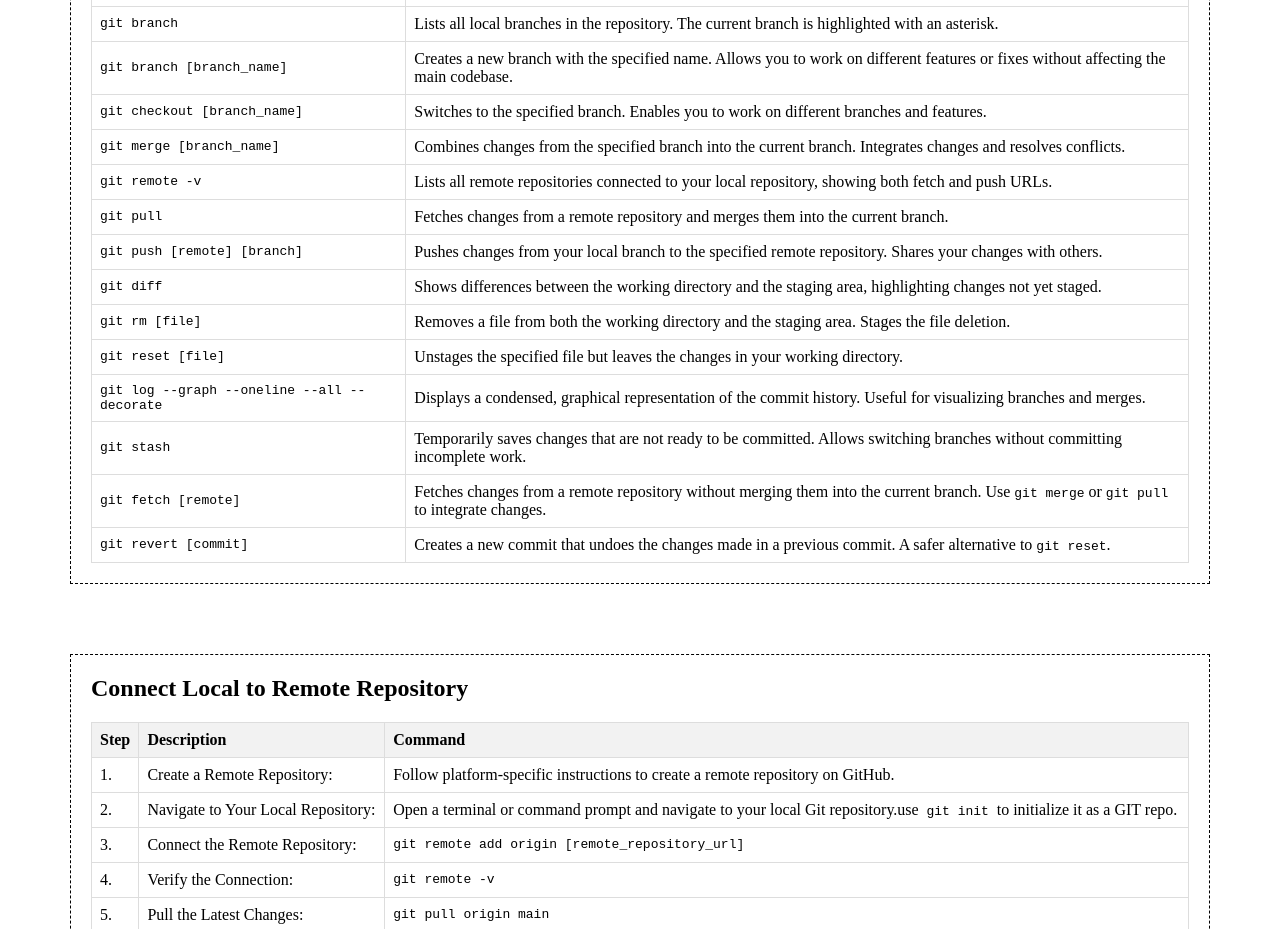
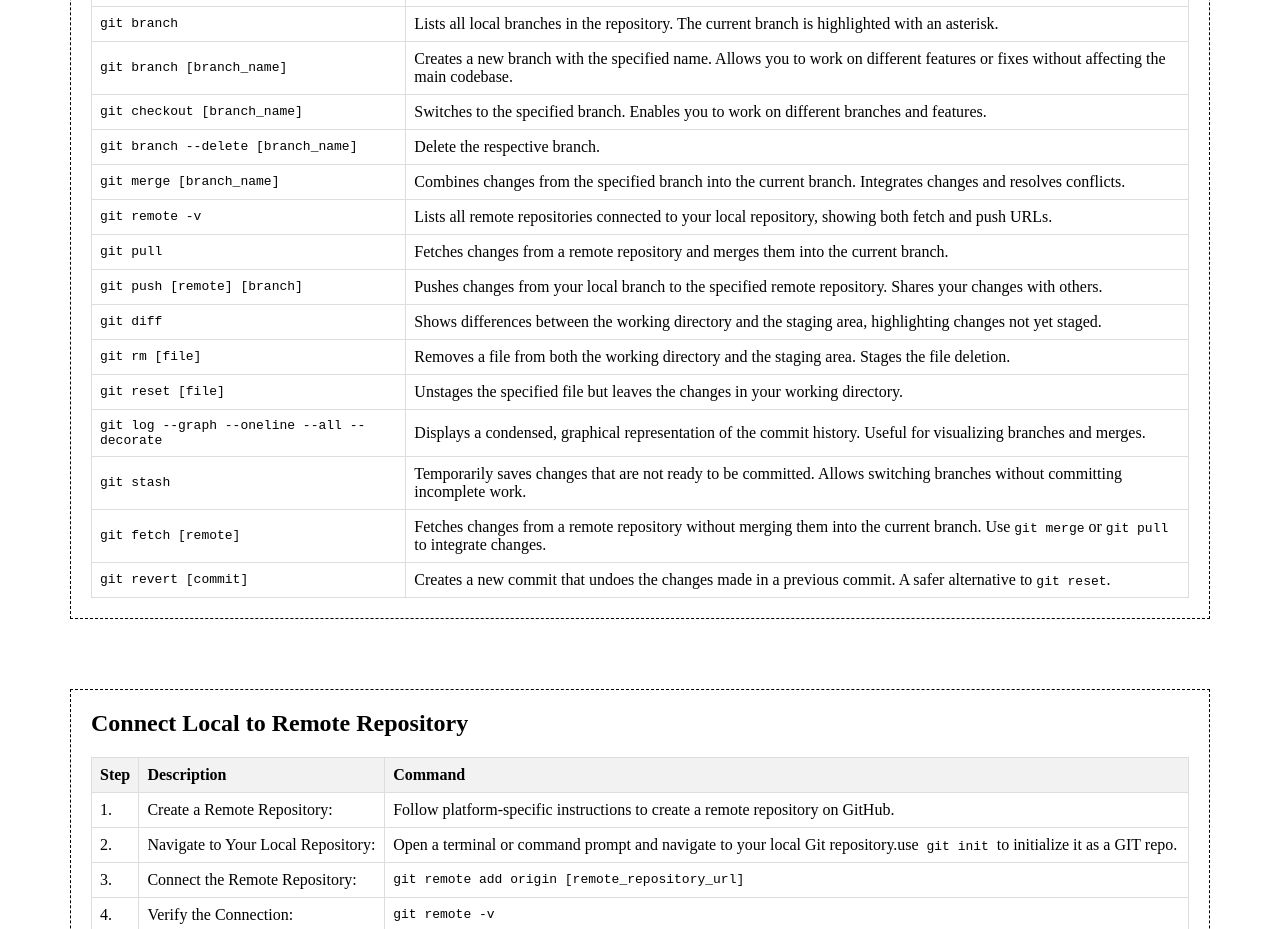
Before and after one commit to ajay-kumar-gour/GitHub-Log, a plain HTML site: page index.html in a window 1280 px wide. Shown: the part 1620-2549 px from the top of the page. Drawn offline with Linux system fonts and the light colour scheme.

Commit message:
added few more git commands

```diff
--- a/index.html
+++ b/index.html
@@ -140,6 +140,13 @@
           </td>
         </tr>
         <tr>
+          <tr>
+          <td><code>git branch --delete [branch_name]</code></td>
+          <td>
+           Delete the respective branch.
+          </td>
+        </tr>
+        <tr>
           <td><code>git merge [branch_name]</code></td>
           <td>
             Combines changes from the specified branch into the current branch.
```
